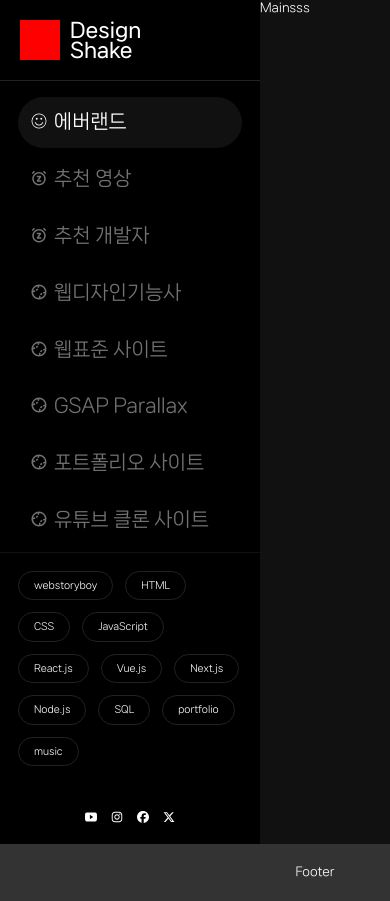
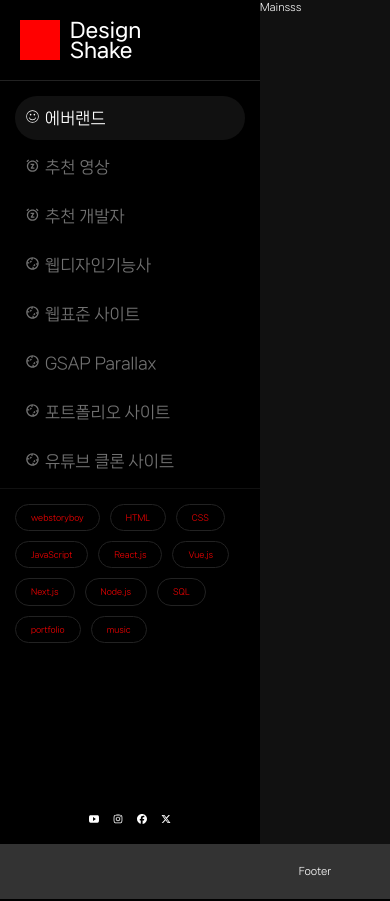
Before and after one commit to designshake/designshake-practice-YOTUB, a React (Create React App) app: page / in a window 390 px wide. Built offline with nearby package versions, Linux system fonts and the light colour scheme.

Commit message:
0526 헤더다시 올리기

```diff
--- a/src/assets/scss/setting/_vars.scss
+++ b/src/assets/scss/setting/_vars.scss
@@ -33,8 +33,12 @@
   -webkit-text-size-adjust: 100%;
 
   @media screen and (max-width: 800px) {
-      font-size: 12px;
-      line-height: 1.4;
-      color:var(--red);
-  }
+      .header__menu {
+        font-size: 1.2rem;
+      }
+      .keyword a{
+        line-height: 1.4;
+        color:var(--red);
+      }
+     }
 }
--- a/src/components/section/Header.jsx
+++ b/src/components/section/Header.jsx
@@ -17,7 +17,6 @@ const Header = () => {
       <Logo />
       <Menu />
       <Sns />
-
     </header>
   )
 }
```
